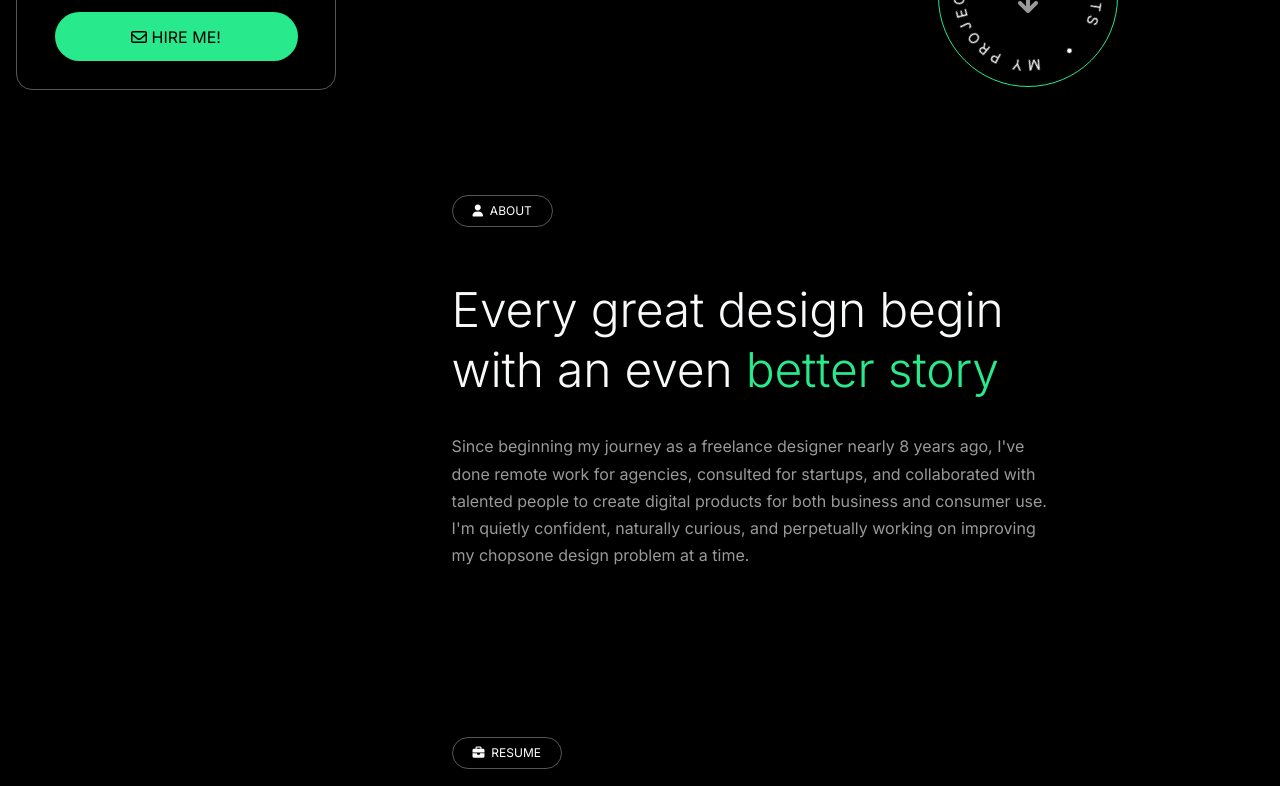
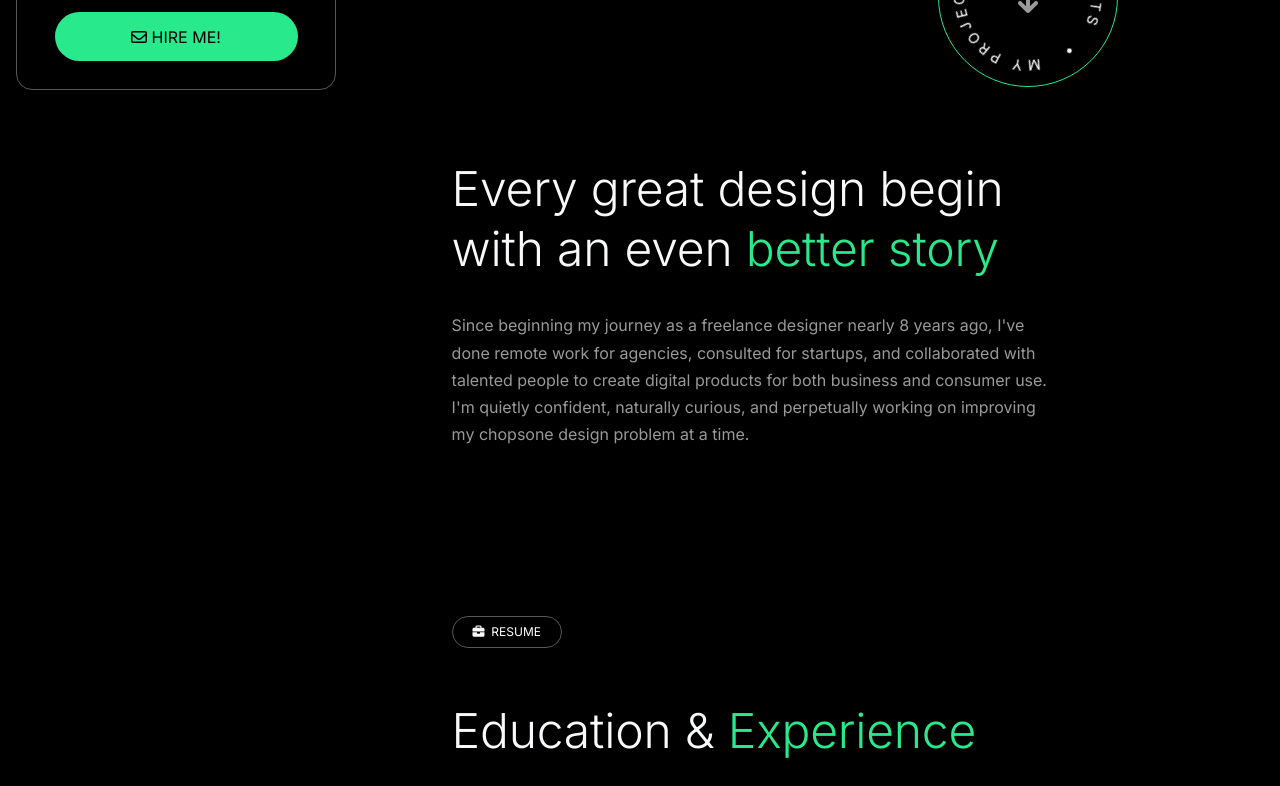
Before and after one commit to abdulrehmankz1/personal-portfolio, a React (Create React App) app: page / in a window 1280 px wide. Shown: the part 640-1426 px from the top of the page. Built offline with nearby package versions, Linux system fonts and the light colour scheme.

Commit message:
commit last

```diff
--- a/src/components/AboutSection.jsx
+++ b/src/components/AboutSection.jsx
@@ -10,11 +10,11 @@ function AboutSection() {
   }, []);
 
   return (
-    <div className='custom-container my-xl-5 my-lg-5 my-md-5 my-3 section_space' data-aos="fade-up" id='about'>
-      <span class="badge rounded-pill section_badge" data-aos="fade-up">
+    <div className='custom-container my-xl-4 my-lg-5 my-md-5 my-3 section_space pt-xl-4' data-aos="fade-up" id='about'>
+      {/* <span class="badge rounded-pill section_badge" data-aos="fade-up">
         <i class="fa-solid fa-user"></i>
         &nbsp; ABOUT
-      </span>
+      </span> */}
       <div className='title_container' data-aos="fade-up">
         <h2 className='text-light'>
           Every great design begin with
```
